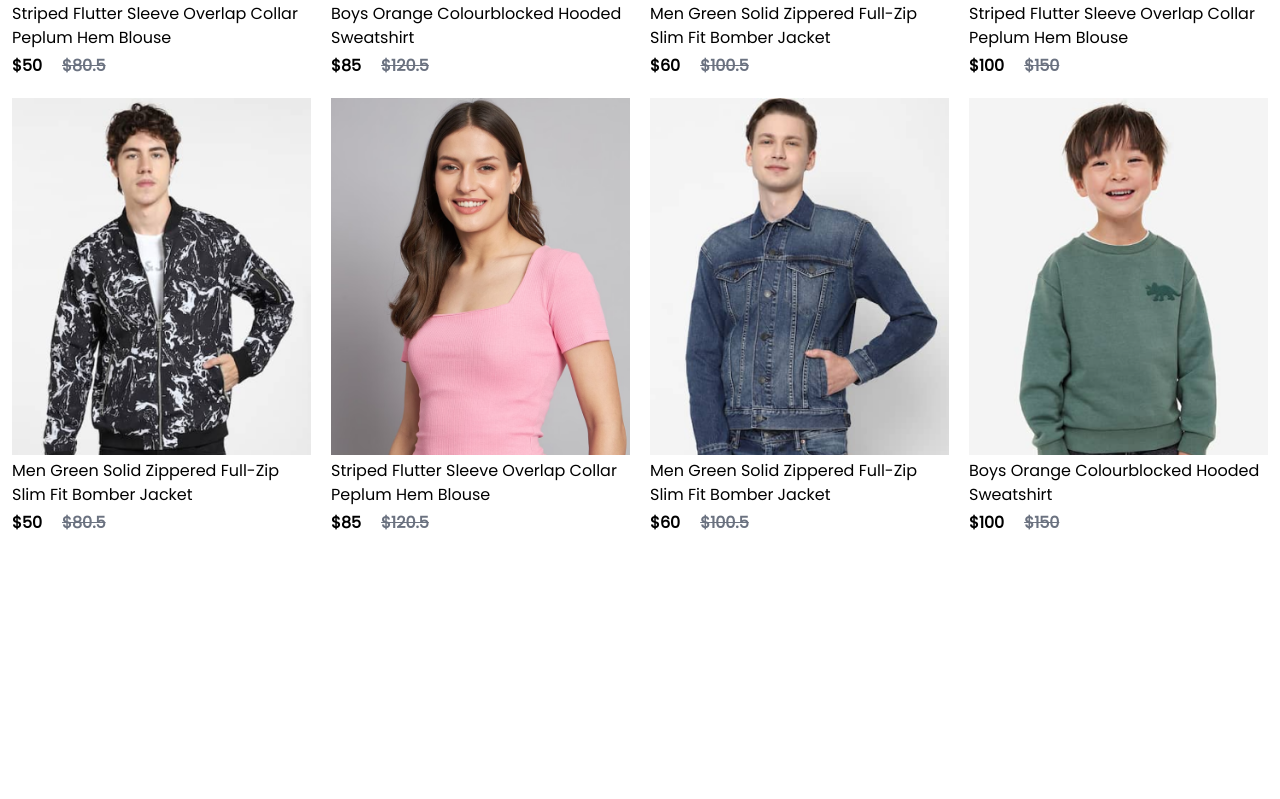
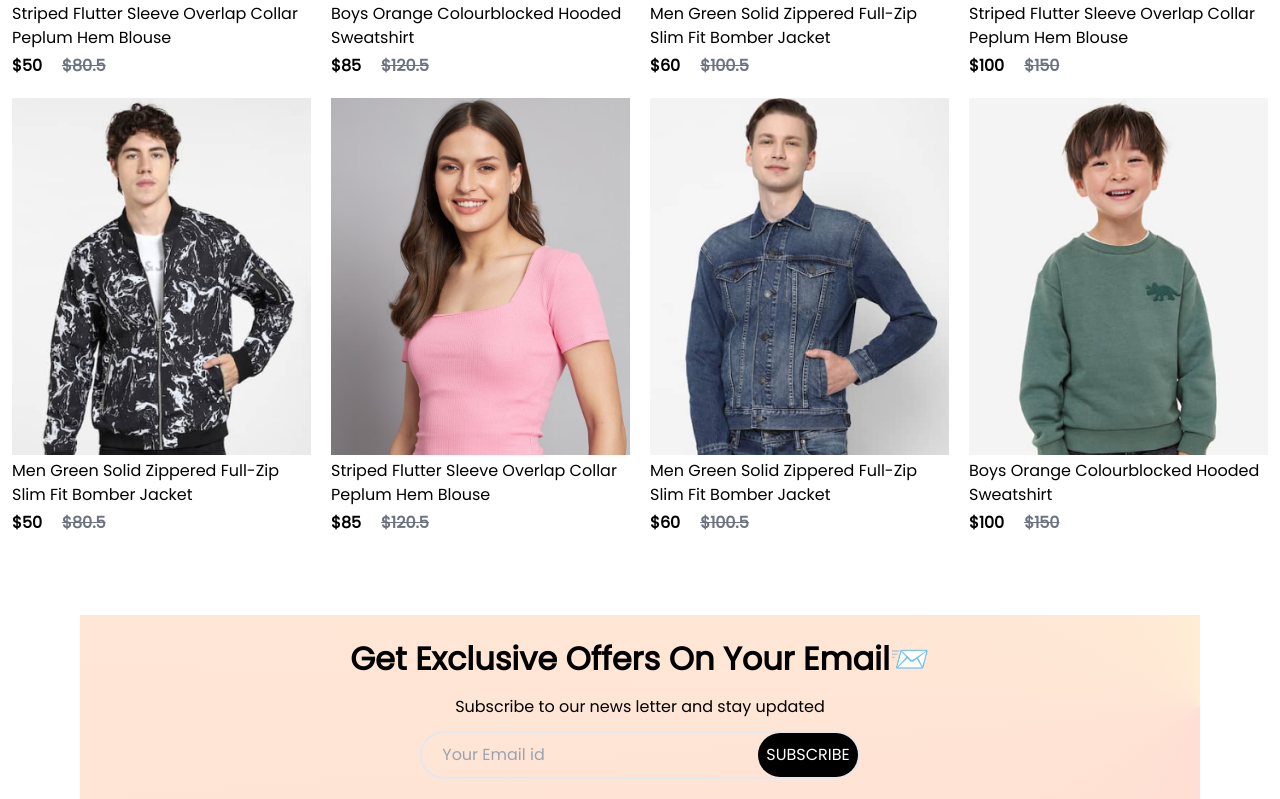
Before and after one commit to Anand-singh97/Ecommerce-App, a React (Create React App) app in the folder frontend/: page / in a window 1280 px wide. Shown: the part 2309-3108 px from the top of the page. Before the commit the page ends 2844 px from the top, so only its background shows below. Built offline with nearby package versions, Linux system fonts and the light colour scheme; a web font is replaced by a local one.

Commit message:
NewsLetter component created.

```diff
--- a/frontend/src/Components/NewCollections/NewCollections.jsx
+++ b/frontend/src/Components/NewCollections/NewCollections.jsx
@@ -3,7 +3,7 @@ import newCollection from '../Assets/new_collections';
 import Item from '../Item/Item';
 const NewCollections = () => {
   return (
-    <div>
+    <div className='mb-[5rem]'>
         <div className='flex justify-center mb-4'>
             <h1 className='mb-1 text-xl font-bold border-b-[3px] border-black w-fit text-center mt-5'>NEW COLLECTIONS</h1>
         </div>
--- /dev/null
+++ b/frontend/src/Components/NewsLetter/NewsLetter.jsx
@@ -0,0 +1,17 @@
+import React from 'react'
+import { Link } from 'react-router-dom'
+
+const NewsLetter = () => {
+  return (
+    <div className='flex flex-col mx-3 md:mx-[3rem] py-5 bg-[conic-gradient(at_right,_var(--tw-gradient-stops))] from-rose-200 to-orange-100 lg:mx-[5rem] lg:px-[10rem] md:px-[2rem] items-center gap-3 justify-center'>
+        <h1 className=' text-[1.4rem] md:text-[2rem] font-bold text-center'>Get Exclusive Offers On Your Email📨</h1>
+        <p className='text-center'>Subscribe to our news letter and stay updated</p>
+        <div className='border-2 h-[3rem] border-gray-200 flex justify-between rounded-full'>
+            <input className='bg-transparent pl-5 rounded-full focus:outline-none' type='email' placeholder='Your Email id'/>
+            <Link className=' text-white bg-black rounded-full flex items-center px-2 justify-center h-full w-[50%] text-center'>SUBSCRIBE</Link>
+        </div>
+    </div>
+  )
+}
+
+export default NewsLetter
--- a/frontend/src/Pages/Shop.jsx
+++ b/frontend/src/Pages/Shop.jsx
@@ -3,6 +3,7 @@ import Hero from '../Components/Hero/Hero'
 import Popular from '../Components/Popular/Popular'
 import Offers from '../Components/Offers/Offers'
 import NewCollections from '../Components/NewCollections/NewCollections'
+import NewsLetter from '../Components/NewsLetter/NewsLetter'
 export const Shop = () => {
   return (
     <div>
@@ -10,6 +11,7 @@ export const Shop = () => {
       <Popular/>
       <Offers/>
       <NewCollections/>
+      <NewsLetter/>
     </div>
   )
 }
```
